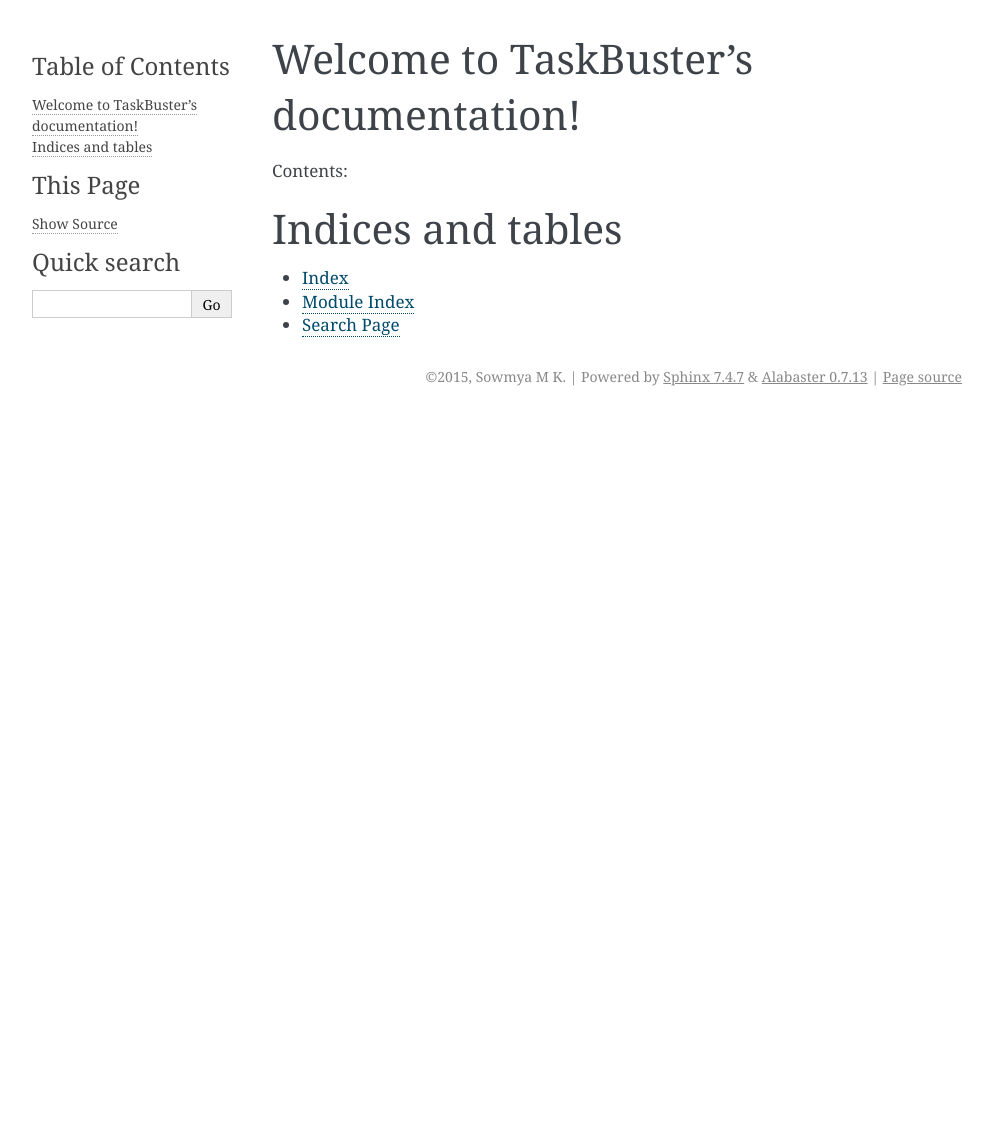
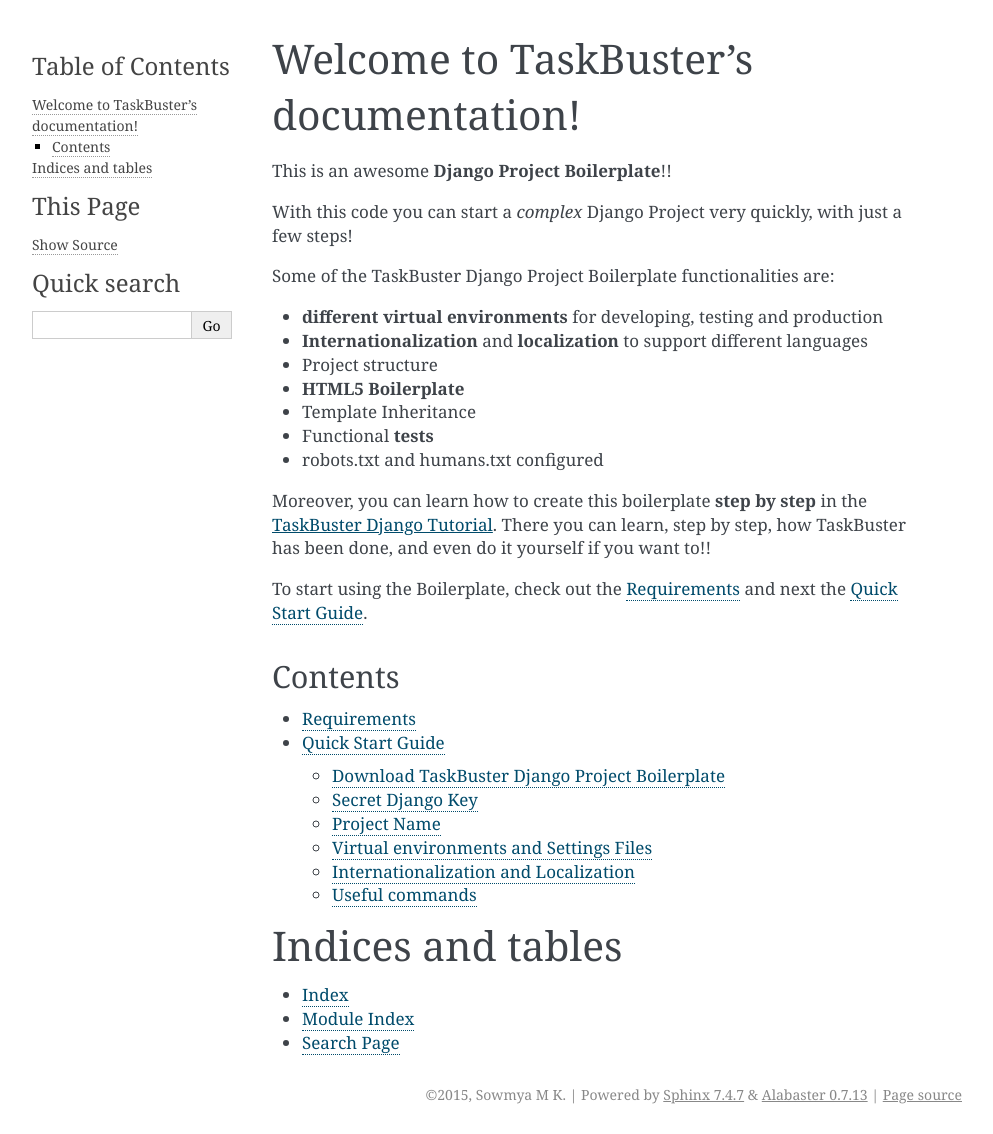
Before and after one commit to mksowmya/taskbuster, a Sphinx documentation site: the page built from docs/index.rst, in a window 1280 px wide. Shown: the whole page, without its empty margins (148-1141 px from the left). Built offline with Sphinx 7.4.7, drawn with Linux system fonts in a browser that asks for light colours; before the commit the page ends 900 px from its top, so only the background shows below that.

Commit message:
Documentation ready

```diff
--- a/docs/index.rst
+++ b/docs/index.rst
@@ -1,16 +1,41 @@
-.. TaskBuster documentation master file, created by
-   sphinx-quickstart on Fri May 15 20:09:00 2015.
-   You can adapt this file completely to your liking, but it should at least
-   contain the root `toctree` directive.
-
 Welcome to TaskBuster's documentation!
 ======================================
 
-Contents:
+This is an awesome **Django Project Boilerplate**!!
+
+With this code you can start a *complex* Django Project
+very quickly, with just a few steps!
+
+Some of the TaskBuster Django Project Boilerplate functionalities are:
+
+- **different virtual environments** for developing, testing and production
+- **Internationalization** and **localization** to support different languages
+- Project structure
+- **HTML5 Boilerplate**
+- Template Inheritance
+- Functional **tests**
+- robots.txt and humans.txt configured
+
+Moreover, you can learn how to create this boilerplate **step by step**
+in the |taskbuster_tutorial|. There you can learn, step by step, how
+TaskBuster has been done, and even do it yourself if you want to!!
+
+.. |taskbuster_tutorial| raw:: html
+
+    <a href="http://marinamele.com/taskbuster-django-tutorial"
+    target="_blank">TaskBuster Django Tutorial</a>
+
+To start using the Boilerplate, check out the :doc:`requirements`
+and next the :doc:`quick_start`.
+
+Contents
+--------
 
 .. toctree::
    :maxdepth: 2
 
+   requirements
+   quick_start
 
 
 Indices and tables
--- /dev/null
+++ b/docs/quick_start.rst
@@ -0,0 +1,178 @@
+Quick Start Guide
+=================
+
+
+Download TaskBuster Django Project Boilerplate
+----------------------------------------------
+
+First, you need to download the BoilerPlate from GitHub.
+
+
+Secret Django Key
+-----------------
+
+This boilerplate has the **DJANGO_KEY** setting variable hidden.
+
+You can generate your DJANGO_KEY |django_key|.
+
+.. |django_key| raw:: html
+
+    <a href="http://www.miniwebtool.com/django-secret-key-generator"
+    target="_blank">here</a>
+
+
+Project Name
+------------
+
+This project is named *TaskBuster*, so if you are using this
+Boilerplate to create your own project, you'll have to change
+the name in a few places:
+
+ - *taskbuster_project* **folder** (your top project container)
+ - *taskbuster_project/taskbuster* **folder** (your project name)
+ - virtual environment names: **tb_dev** and **tb_test** (name them whatever you want)
+ - in virtual environments **postactivate** files (see section below), you have to change **taskbuster.settings.development** for your **projectname.settings.development**. Same works for the testing environment.
+
+
+Virtual environments and Settings Files
+---------------------------------------
+
+First, you must know your Python 3 path::
+
+    $ which python3
+
+which is something similar to /usr/local/bin/python3.
+
+Next, create a Development virtual environment with Python 3 installed::
+
+    $ mkvirtualenv --python=/usr/local/bin/python3 tb_dev
+
+where you might need to change it with your python path.
+
+Go to the virtual enviornment folder with::
+
+    $ cd $VIRTUAL_ENV/bin
+
+and edit the postactivate file.:
+
+    $ vi postactivate
+
+You must add the lines: ::
+
+    export DJANGO_SETTINGS_MODULE="taskbuster.settings.development"
+    export SECRET_KEY="your_secret_django_key"
+
+with your project name and your own secret key.
+
+Next, edit the **predeactivate** file and add the line::
+
+    unset SECRET_KEY
+
+Repeat the last steps for your testing environment::
+
+    $ mkvirtualenv --python=/usr/local/bin/python3 tb_test
+    $ cd $VIRTUAL_ENV/bin
+    $ vi postactivate
+
+where you have to add the lines::
+
+    export DJANGO_SETTINGS_MODULE="taskbuster.settings.testing"
+    export SECRET_KEY="your_secret_django_key"
+
+and in the predeactivate file::
+
+    unset SECRET_KEY
+
+Next, install the packages in each environment::
+
+    $ workon tb_dev
+    $ pip install -r requirements/development.txt
+    $ workon tb_test
+    $ pip install -r requirements/testing.txt
+
+
+
+Internationalization and Localization
+-------------------------------------
+
+Settings
+********
+
+The default language for this Project is **English**, and we use internatinalization to translate the text into Catalan.
+
+If you want to change the translation language, or include a new one, you just need to modify the **LANGUAGES** variable in the file *settings/base.py*. The language codes that define each language can be found |codes_link|.
+
+.. |codes_link| raw:: html
+
+    <a href="http://msdn.microsoft.com/en-us/library/ms533052(v=vs.85).aspx" target="_blank">here</a>
+
+For example, if you want to use German you should include::
+
+    LANGUAGES = (
+        ...
+        'de', _("German"),
+        ...
+    )
+
+You can also specify a dialect, like Luxembourg's German with::
+
+    LANGUAGES = (
+        ...
+        'de-lu', _("Luxemburg's German"),
+        ...
+    )
+
+Note: the name inside the translation function _("") is the language name in the default language (English).
+
+More information on the |internationalization_post|.
+
+.. |internationalization_post| raw:: html
+
+    <a href="http://marinamele.com/taskbuster-django-tutorial/internationalization-localization-languages-time-zones" target="_blank">TaskBuster post</a>
+
+
+Translation
+***********
+
+Go to the terminal, inside the taskbuster_project folder and create the files to translate with::
+
+    $ python manage.py makemessages -l ca
+
+change the language "ca" for your selected language.
+
+Next, go to the locale folder of your language::
+
+    $ cd taskbuster/locale/ca/LC_MESSAGES
+
+where taskbuster is your project folder. You have to edit the file *django.po* and translate the strings. You can find more information about how to translate the strings |translation_strings_post|.
+
+.. |translation_strings_post| raw:: html
+
+    <a href="http://marinamele.com/taskbuster-django-tutorial/internationalization-localization-languages-time-zones#inter-translation" target="_blank">here</a>
+
+Once the translation is done, compile your messages with::
+
+    $ python manage.py compilemessages -l ca
+
+
+
+Tests
+*****
+
+We need to update the languages in our Tests to make sure the translation works correclty. Open the file *functional_tests/test_all_users.py*:
+
+- in **test_internationalization**, update your languages with the translation of title text, here "Welcome to TaskBuster!"
+- in **test_localization**, update your languages.
+
+
+
+Useful commands
+---------------
+
+A list of all the commands used to run this template::
+
+    $ workon tb_dev
+    $ workon tb_test
+
+    $ python manage.py makemessages -l ca
+    $ python manage.py compilemessages -l ca
--- /dev/null
+++ b/docs/requirements.rst
@@ -0,0 +1,31 @@
+Requirements
+============
+
+The requirements necessary to use this Django Project Boilerplate are:
+
+- **python3** and **pip3**
+- **virtualenv and virtualenvwrapper**
+- **Firefox** (to use Selenium's Webdriver in functional Tests)
+- **GNU gettext** (to use Internationalization)
+
+If you don't have the first two requirements, you may find this
+post useful: |python_install|.
+
+.. |python_install| raw:: html
+
+    <a href="http://www.marinamele.com/2014/07/install-python3-on-mac-os-x-and-use-virtualenv-and-virtualenvwrapper.html" target="_blank">Install Python 3 on Mac OS X and use virtualenv and virtualenvwrapper</a>
+
+You can download Firefox from the official web page: |firefox_web|.
+
+.. |firefox_web| raw:: html
+
+    <a href="https://www.mozilla.org" target="_blank">Firefox</a>
+
+And if you don't have GNU gettext, check this |taskbuster_section|.
+
+.. |taskbuster_section| raw:: html
+
+    <a href="http://marinamele.com/taskbuster-django-tutorial/internationalization-localization-languages-time-zones" target="_blank">TaskBuster tutorial section</a>
+
+
+**Ready!?** Continue to the :doc:`quick_start`!
```
Also changed, not shown: 11 other files.
